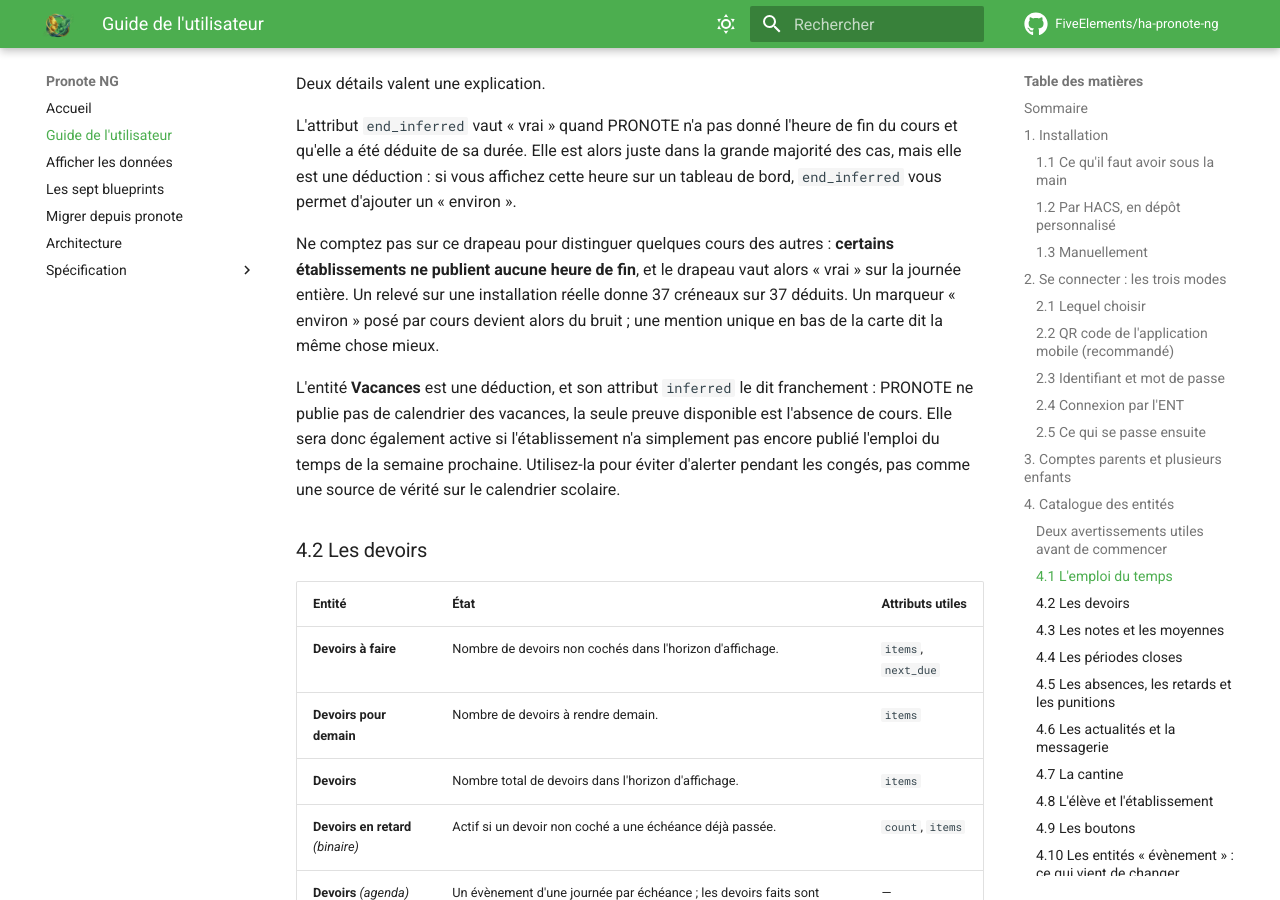
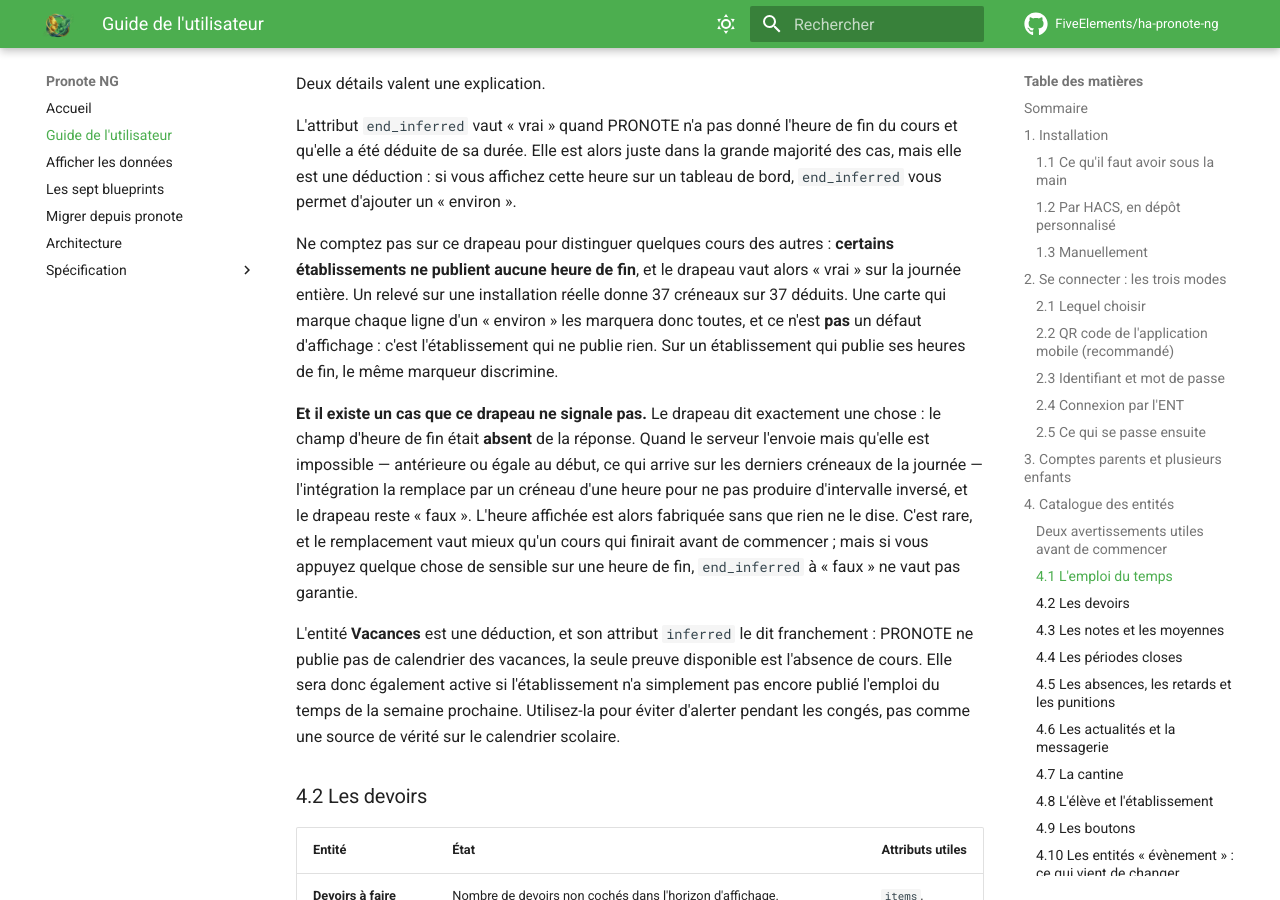
Before and after one commit to FiveElements/ha-pronote-ng, an MkDocs documentation site: the page built from docs/GUIDE-UTILISATEUR.md, in a window 1280 px wide and 900 px high, scrolled down 9411 px. Built offline with MkDocs 1.6.1 and Material for MkDocs 9.7.7, drawn with Linux system fonts in a browser that asks for light colours; comment, search, counter and statistics services are not loaded.

Commit message:
docs(guide): `end_inferred` dit « le champ était absent », et rien d'autre
Deux corrections sur le même paragraphe, dans deux directions opposées.

**Ma conclusion généralisait depuis un seul établissement.** J'avais écrit qu'un
marqueur « environ » par cours devient du bruit et qu'une mention unique en pied
de carte dit la même chose mieux. C'était vrai des 37 créneaux sur 37 mesurés
ici, et faux en général : `DateDuCoursFin` est un vrai champ de protocole, et un
établissement qui le publie rend le marqueur discriminant. La moitié utile reste
— un marqueur sur chaque ligne n'est pas un défaut d'affichage — et la
recommandation de conception tombe. Elle n'était pas à moi.

**Et le drapeau couvre moins que je ne le laissais croire.** Il vaut exactement
`DateDuCoursFin is None` : le champ était absent, point. Or `_sane_end` est
appliqué à **tous** les créneaux, des deux chemins de décodage, et remplace par
un créneau d'une heure toute fin antérieure ou égale au début — y compris une
fin que le serveur a réellement envoyée, auquel cas `end_inferred` reste
`false`. L'heure est alors fabriquée et rien ne le signale.

Le docstring de `_sane_end` affirme le contraire : « `end_inferred` is already
`True` on every entry this can touch ». Rien ne l'impose, aucune garde ne le
vérifie, et les deux sites d'appel passent la fin telle quelle. Signalé à
`ha-pronote-core` comme un possible défaut ; en attendant, le guide dit ce que
le code fait et non ce que son commentaire espère.

La formulation à retenir vient de `ha-pronote-cards` : une documentation qui
décrit la **provenance** d'une heure décrit mal les cas où le problème est sa
**fiabilité**. Le paragraphe dit maintenant les deux.

`mkdocs build --strict` vert en conteneur propre.

Co-Authored-By: Claude Opus 5 (1M context) <noreply@anthropic.com>

```diff
--- a/docs/GUIDE-UTILISATEUR.md
+++ b/docs/GUIDE-UTILISATEUR.md
@@ -343,8 +343,20 @@ heure sur un tableau de bord, `end_inferred` vous permet d'ajouter un
 Ne comptez pas sur ce drapeau pour distinguer quelques cours des autres :
 **certains établissements ne publient aucune heure de fin**, et le drapeau vaut
 alors « vrai » sur la journée entière. Un relevé sur une installation réelle
-donne 37 créneaux sur 37 déduits. Un marqueur « environ » posé par cours devient
-alors du bruit ; une mention unique en bas de la carte dit la même chose mieux.
+donne 37 créneaux sur 37 déduits. Une carte qui marque chaque ligne d'un
+« environ » les marquera donc toutes, et ce n'est **pas** un défaut d'affichage :
+c'est l'établissement qui ne publie rien. Sur un établissement qui publie ses
+heures de fin, le même marqueur discrimine.
+
+**Et il existe un cas que ce drapeau ne signale pas.** Le drapeau dit exactement
+une chose : le champ d'heure de fin était **absent** de la réponse. Quand le
+serveur l'envoie mais qu'elle est impossible — antérieure ou égale au début, ce
+qui arrive sur les derniers créneaux de la journée — l'intégration la remplace
+par un créneau d'une heure pour ne pas produire d'intervalle inversé, et le
+drapeau reste « faux ». L'heure affichée est alors fabriquée sans que rien ne le
+dise. C'est rare, et le remplacement vaut mieux qu'un cours qui finirait avant de
+commencer ; mais si vous appuyez quelque chose de sensible sur une heure de fin,
+`end_inferred` à « faux » ne vaut pas garantie.
 
 L'entité **Vacances** est une déduction, et son attribut `inferred` le dit
 franchement : PRONOTE ne publie pas de calendrier des vacances, la seule preuve
```
